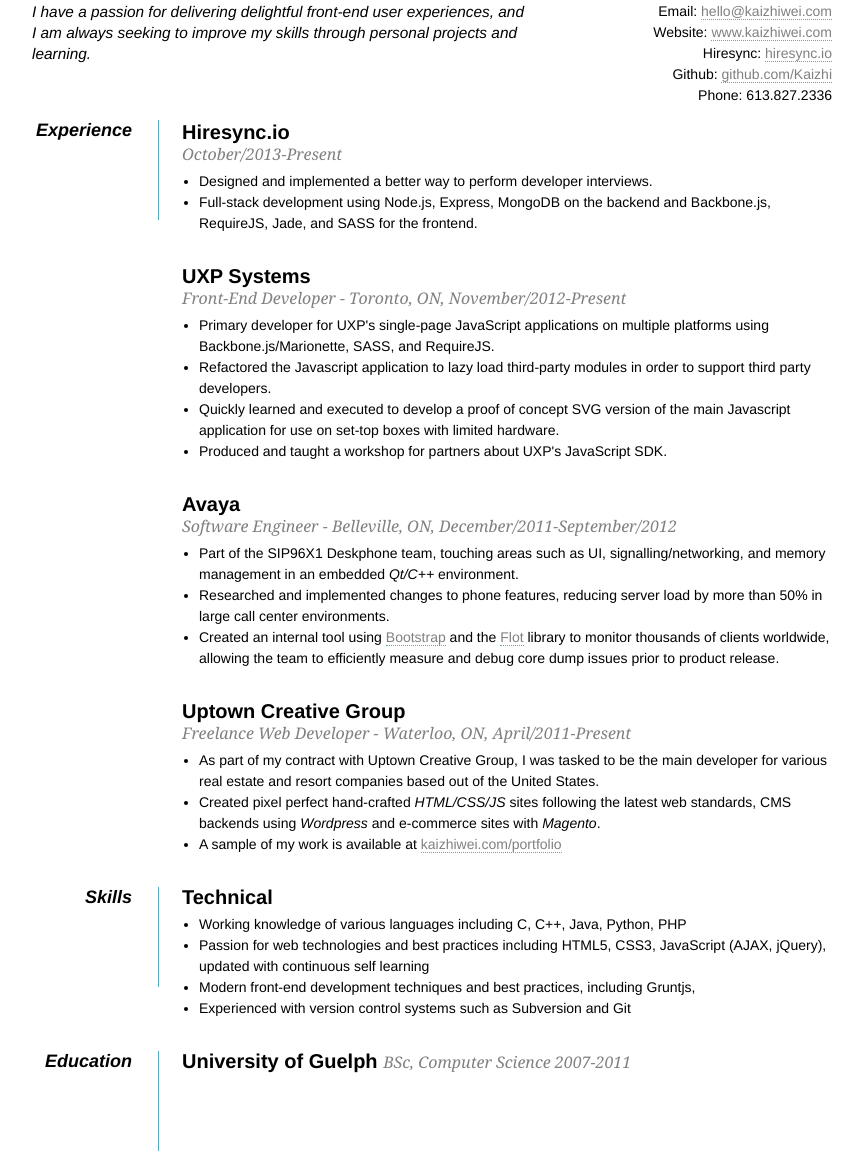
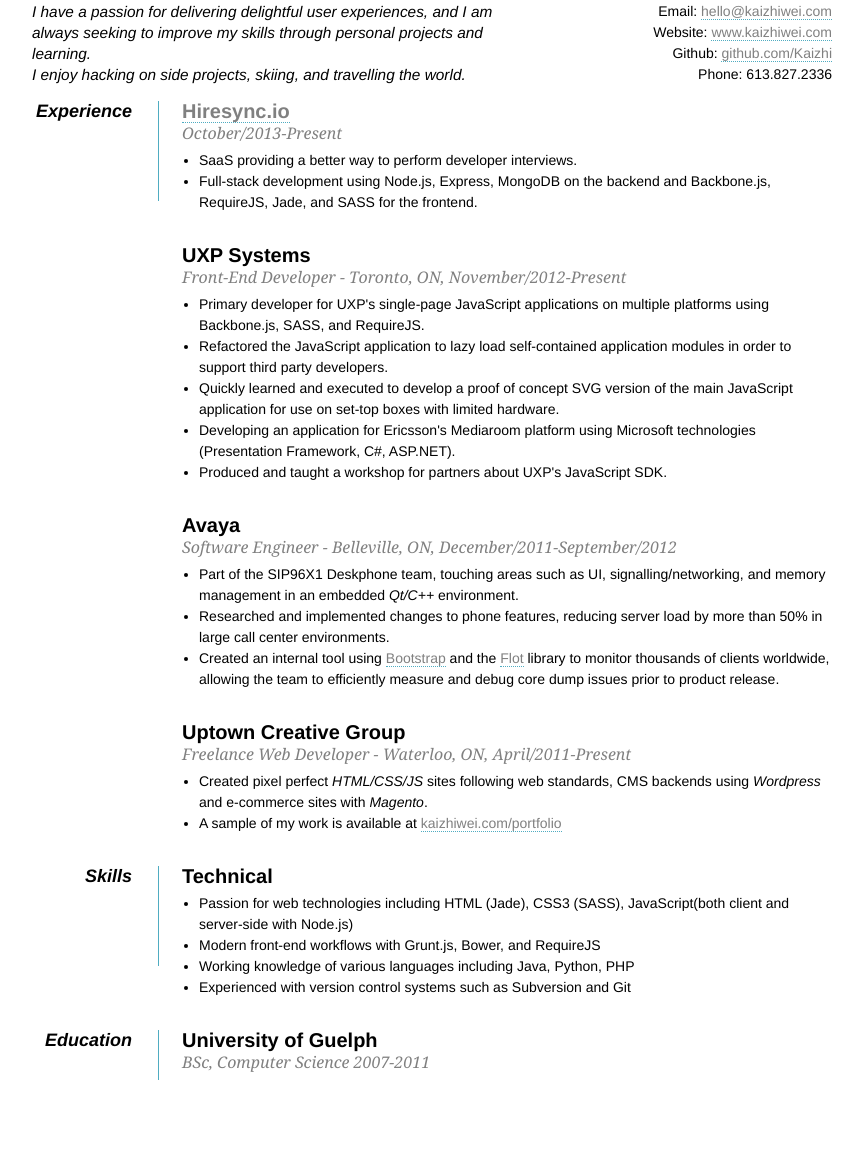
Before and after one commit to Kaizhi/resume, a plain HTML site: page resume.html in a window 1280 px wide. Shown: the part 60-1211 px from the top of the page, without its empty margins (208-1071 px from the left). After the commit the page ends 1140 px from the top, so only its background shows below. Drawn offline with Linux system fonts and the light colour scheme.

Commit message:
updating content

```diff
--- a/css/style.css
+++ b/css/style.css
@@ -20,12 +20,12 @@
         #objective { float: left; }
         #objective p { font-family: Georgia, Serif; font-style: italic; color: #666; }
         dt { font-style: italic; font-weight: bold; font-size: 18px; text-align: right; padding: 0 26px 0 0; width: 100px; float: left; height: 100px; border-right: 1px solid #4FACC1;  }
-        dt:last-child{ height: 100%;}
+        dt.education{ height: 50px;}
         dd { width: 650px; float: right; }
         dd.clear { float: none; margin: 0;}
 		.contact-left { width:500px; float:left; font-size:1.1em; font-style:italic;}
 		.contact-right {width:250px; float:right; text-align:right;}
-		#contact-info {height:170px;}
+		#contact-info {height:150px;}
 
 		.hideable {display:none;}
 		#profile {display:block;}
--- a/resume.html
+++ b/resume.html
@@ -10,16 +10,16 @@
 <body>
     <div id="page-wrap">
         <div id="contact-info" class="vcard">
-            <h1 class="fn">Kaizhi Wei <span>Front-End Developer, Creator of Hiresync</span>
+            <h1 class="fn">Kaizhi Wei <span>Front-End Developer, Creator of <a href="http://hiresync.io" target="_blank">Hiresync</a></span>
             </h1>
             <p class="contact-left">
-                I have a passion for delivering <em>delightful</em> front-end user experiences,
-                and I am always seeking to improve my skills through personal projects and learning.
+                I have a passion for delivering <em>delightful</em> user experiences,
+                and I am always seeking to improve my skills through personal projects and learning.<br>
+                I enjoy hacking on side projects, skiing, and travelling the world.
             </p>
             <p class="contact-right">
                 Email: <a class="email" href="mailto:hello@kaizhiwei.com">hello@kaizhiwei.com</a><br>
                 Website: <a class="website" href="http://www.kaizhiwei.com">www.kaizhiwei.com</a><br>
-                Hiresync: <a class="website" href="http://hiresync.io">hiresync.io</a><br>
                 Github: <a class="website" href="https://github.com/Kaizhi">github.com/Kaizhi</a><br>
                 Phone: <span class="tel">613.827.2336</span><br>
             </p>
@@ -27,17 +27,18 @@
         <dl>
             <dt>Experience</dt>
             <dd>
-                <h2>Hiresync.io<br><span>October/2013-Present</span></h2>
+                <h2><a href="http://hiresync.io">Hiresync.io</a><br><span>October/2013-Present</span></h2>
                 <ul>
-                    <li>Designed and implemented a better way to perform developer interviews.</li>
+                    <li>SaaS providing a better way to perform developer interviews.</li>
                     <li>Full-stack development using Node.js, Express, MongoDB on the backend and Backbone.js, RequireJS, Jade, and SASS for the frontend.</li>
                 </ul>
 
                 <h2>UXP Systems<br><span>Front-End Developer - Toronto, ON, November/2012-Present</span></h2>
                 <ul>
-                    <li>Primary developer for UXP's single-page JavaScript applications on multiple platforms using Backbone.js/Marionette, SASS, and RequireJS.</li>
-                    <li>Refactored the Javascript application to lazy load third-party modules in order to support third party developers.</li>
-                    <li>Quickly learned and executed to develop a proof of concept SVG version of the main Javascript application for use on set-top boxes with limited hardware.</li>
+                    <li>Primary developer for UXP's single-page JavaScript applications on multiple platforms using Backbone.js, SASS, and RequireJS.</li>
+                    <li>Refactored the JavaScript application to lazy load self-contained application modules in order to support third party developers.</li>
+                    <li>Quickly learned and executed to develop a proof of concept SVG version of the main JavaScript application for use on set-top boxes with limited hardware.</li>
+                    <li>Developing an application for Ericsson's Mediaroom platform using Microsoft technologies (Presentation Framework, C#, ASP.NET).</li>
                     <li>Produced and taught a workshop for partners about UXP's JavaScript SDK.</li>
                 </ul>
 
@@ -51,8 +52,7 @@
 
                 <h2>Uptown Creative Group<br><span>Freelance Web Developer - Waterloo, ON, April/2011-Present</span></h2>
                 <ul>
-                    <li>As part of my contract with Uptown Creative Group, I was tasked to be the main developer for various real estate and resort companies based out of the United States.</li>
-                    <li>Created pixel perfect hand-crafted <em>HTML/CSS/JS</em> sites following the latest web standards, CMS backends using <em>Wordpress</em> and e-commerce sites with <em>Magento</em>.</li>
+                    <li>Created pixel perfect <em>HTML/CSS/JS</em> sites following web standards, CMS backends using <em>Wordpress</em> and e-commerce sites with <em>Magento</em>.</li>
                     <li>A sample of my work is available at <a href="http://www.kaizhiwei.com/portfolio">kaizhiwei.com/portfolio</a></li>
                 </ul>
             </dd>
@@ -63,9 +63,9 @@
             <dd>
                 <h2>Technical</h2>
                 <ul>
-                    <li>Working knowledge of various languages including C, C++, Java, Python, PHP</li>
-                    <li>Passion for web technologies and best practices including HTML5, CSS3, JavaScript (AJAX, jQuery), updated with continuous self learning</li>
-                    <li>Modern front-end development techniques and best practices, including Gruntjs, </li>
+                    <li>Passion for web technologies including HTML (Jade), CSS3 (SASS), JavaScript(both client and server-side with Node.js)</li>
+                    <li>Modern front-end workflows with Grunt.js, Bower, and RequireJS</li>
+                    <li>Working knowledge of various languages including Java, Python, PHP</li>
                     <li>Experienced with version control systems such as Subversion and Git</li>
                 </ul>
 
@@ -73,9 +73,9 @@
 
             <dd class="clear"></dd>
 
-            <dt>Education</dt>
+            <dt class="education">Education</dt>
             <dd>
-                <h2>University of Guelph <span>BSc, Computer Science 2007-2011</span></h2>
+                <h2>University of Guelph<br> <span>BSc, Computer Science 2007-2011</span></h2>
             </dd>
             <dd class="clear"></dd>
         </dl>
```
